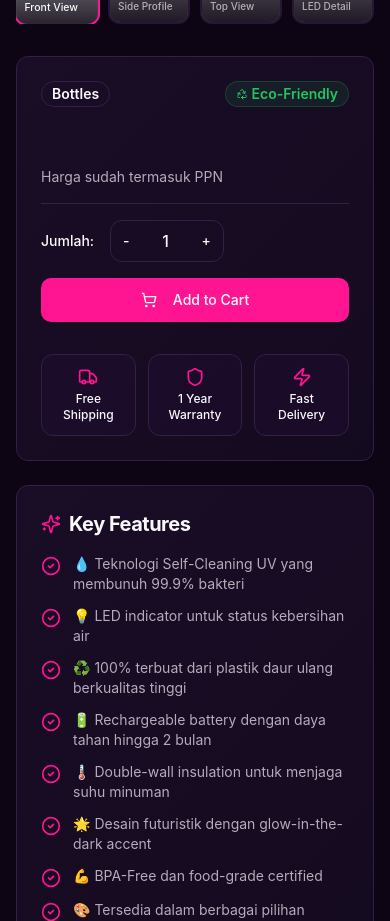
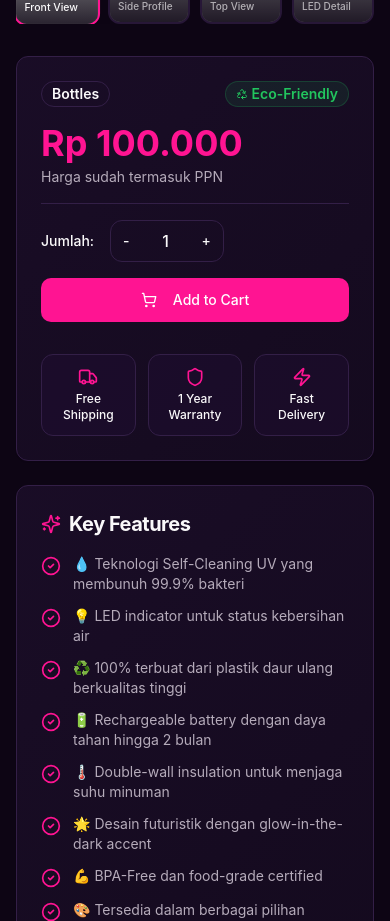
Before and after one commit to rendez-dev/lumicycle-eco-glow, a React (Vite) app: page /shop in a window 390 px wide. Shown: the part 860-1781 px from the top of the page. Built offline with nearby package versions, Linux system fonts and the light colour scheme; grey boxes are pictures that could not be loaded; the HTML template or start-up script is replaced by a standard one.

Commit message:
revisi bagian product

```diff
--- a/src/data/product.ts
+++ b/src/data/product.ts
@@ -23,7 +23,7 @@ export const featuredProduct: Product = {
   id: "ecoglow-bottle-001",
   name: "EcoGlow Bottle",
   description: "Botol minum LED daur ulang dengan teknologi self-cleaning UV. Inovasi terbaru dalam gaya hidup berkelanjutan yang menggabungkan fungsi, teknologi, dan estetika futuristik.",
-  price: 299000,
+  price: 100000,
   category: "Bottles",
   images: [
     {
--- a/src/pages/Shop.tsx
+++ b/src/pages/Shop.tsx
@@ -70,7 +70,7 @@ export default function Shop() {
 
                 <div className="space-y-4">
                   <div>
-                    <span className="text-4xl md:text-5xl font-bold bg-gradient-glow bg-clip-text text-transparent">
+                    <span className="text-4xl md:text-5xl font-bold bg-gradient-glow bg-clip-text text-primary">
                       Rp {featuredProduct.price.toLocaleString('id-ID')}
                     </span>
                     <p className="text-sm text-muted-foreground mt-1">Harga sudah termasuk PPN</p>
```
